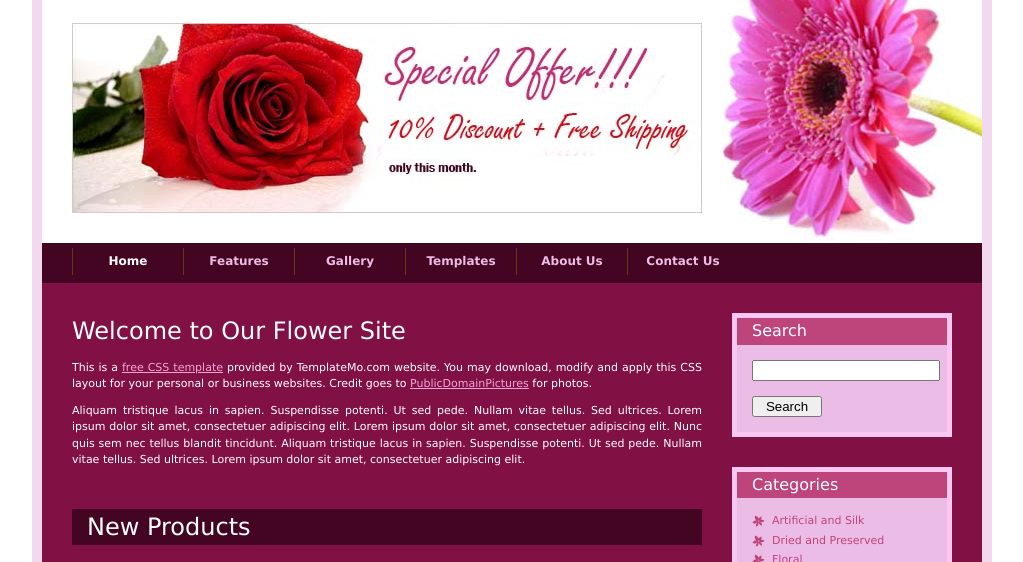
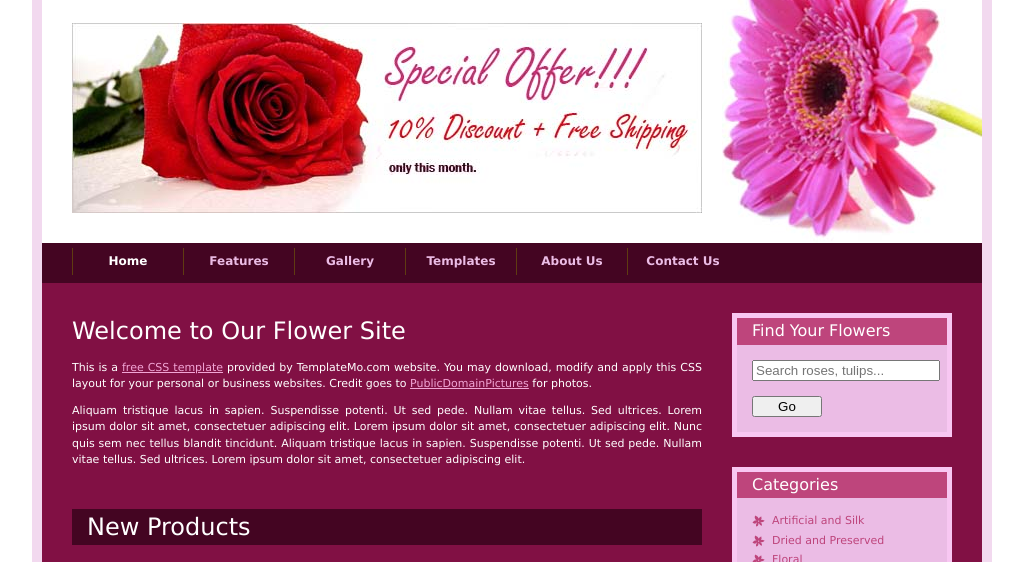
Before and after one commit to hwang2501/BTGIT, a website: page public/index.html in a window 1280 px wide. Shown: the part 160-722 px from the top of the page, without its empty margins (128-1151 px from the left). Drawn offline with Linux system fonts and the light colour scheme.

Commit message:
A3: Redesign search section with placeholder and new title

```diff
--- a/public/index.html
+++ b/public/index.html
@@ -78,11 +78,11 @@
 
         <div id="templatemo_content_right">
         	<div class="templatemo_right_section">
-            	<h4>Search</h4>
+            	<h4>Find Your Flowers</h4>
                 <div class="templatemo_right_section_content">
                     <form method="get" action="#">
-                            <input name="keyword" type="text" id="keyword"/>
-                            <input type="submit" name="submit" class="button" value="Search" />
+                            <input name="keyword" type="text" id="keyword" placeholder="Search roses, tulips..."/>
+                            <input type="submit" name="submit" class="button" value="Go" />
                      </form>
                  </div>
             </div>
```
